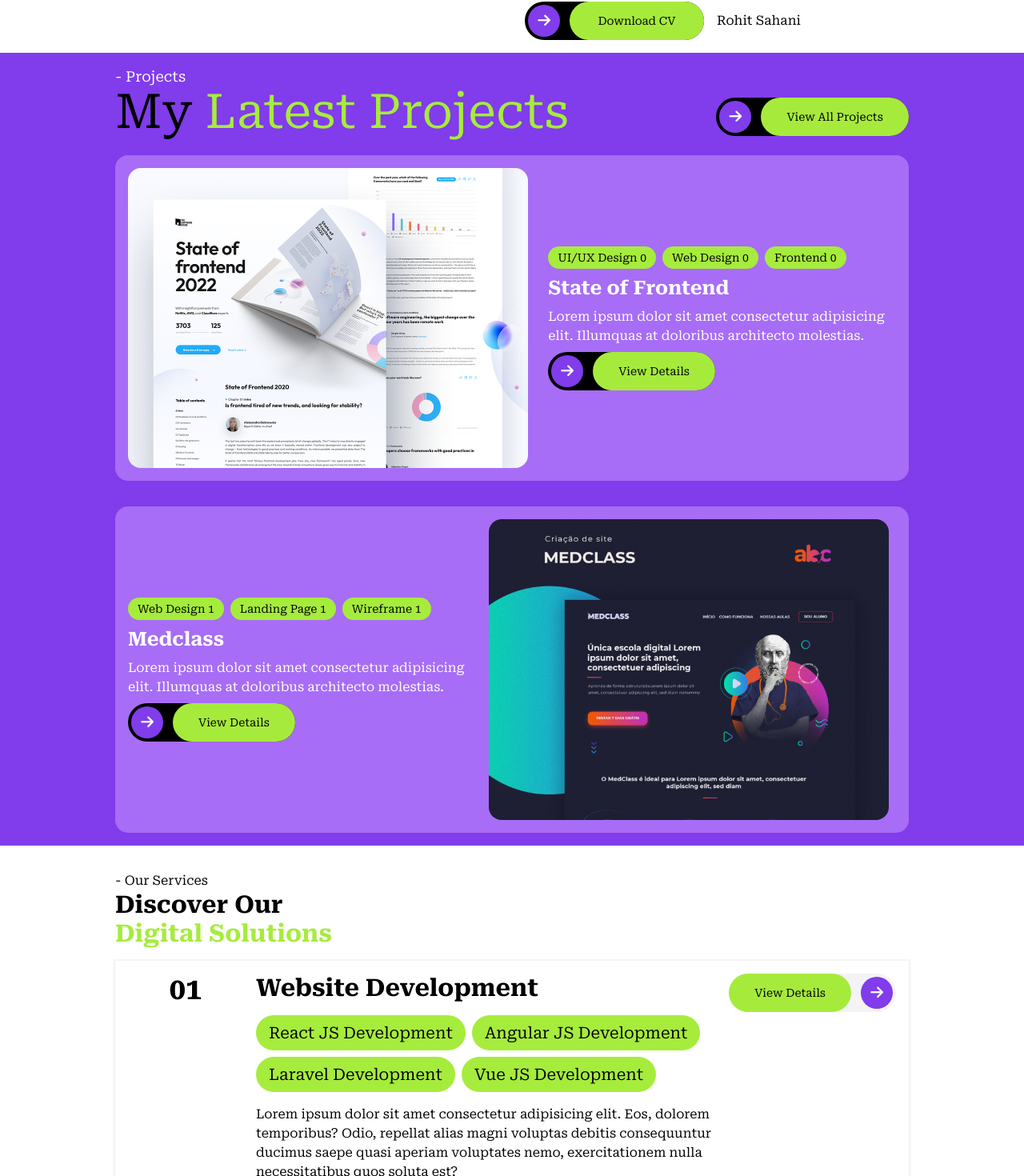
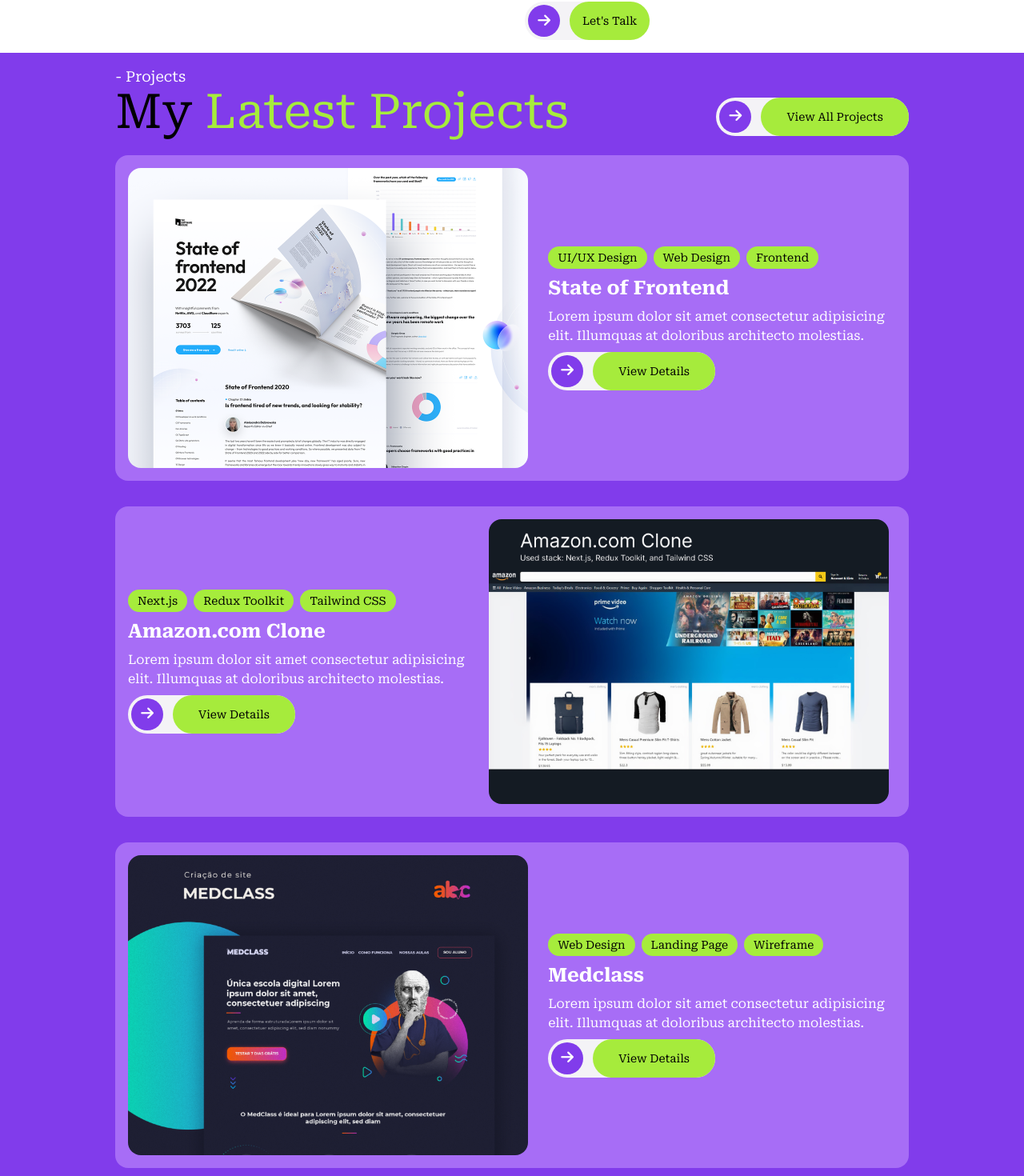
Before and after one commit to sahanirohit/rohitsahani, a Next.js app: page /about in a window 1280 px wide. Shown: the part 994-2464 px from the top of the page at 80% size. Built offline with nearby package versions, Linux system fonts and the light colour scheme.

Commit message:
contact us page added

```diff
--- a/src/app/about/page.js
+++ b/src/app/about/page.js
@@ -36,7 +36,7 @@
         </div>
         <div className="">
           <button className="px-6 py-2 bg-lightgreen font-bold rounded-md shrink-0">
-            Hire Me
+            <Link href="https://wa.me/918957912038">Hire Me</Link>
           </button>
         </div>
         <div className="flex justify-between bg-purple p-8 text-white flex-wrap gap-4">
--- a/src/app/portfolio/page.js
+++ b/src/app/portfolio/page.js
@@ -20,9 +20,9 @@
           My Portfolio
         </h1>
         <div className="">
-          <ul className="flex gap-8 justify-center font-semibold">
+          <ul className="flex sm:gap-8 gap-2 flex-wrap sm:justify-center font-semibold">
             {filterCategories.map((categories, index) => (
-              <li className="" key={index}>
+              <li className=" shrink-0" key={index}>
                 <Link href="#">{categories}</Link>
               </li>
             ))}
--- a/src/app/services/page.js
+++ b/src/app/services/page.js
@@ -53,21 +53,21 @@
     <>
       <Navbar />
       <div className="mx-auto max-w-screen-lg w-full px-4 space-y-4 sm:px-6 lg:px-4 py-4 mt-6">
-        <h1 className="text-5xl font-semibold text-center">
+        <h1 className="sm:text-5xl text-3xl font-semibold text-center">
           Explore <span className=" text-lightgreen">My Offerings</span> for You
         </h1>
-        <p className="text-center mx-28">
+        <p className="text-center md:mx-28 text-sm sm:text-base">
           Embark on a Design Journey: Discovering Tailored Solutions Infused
           with Passion, Precision, and Purpose to Shape Tommorrow's Experiences
         </p>
         <div className="py-12 space-y-8">
           {serviceList.map((service, serviceIndex) => (
             <div
-              className="flex flex-col gap-6 md:flex-row "
+              className="flex flex-col gap-6 md:flex-row items-center "
               key={serviceIndex}>
               <div
-                className={`sm:h-full basis-1/2 h-56 relative w-full rounded-2xl ${
-                  serviceIndex % 2 == 0 ? "order-1" : "order-2"
+                className={`sm:h-full basis-1/2 h-56 relative rounded-2xl ${
+                  serviceIndex % 2 == 0 ? "md:order-1" : "md:order-2"
                 }`}>
                 <Image
                   src={service.imageURL} // Replace with your image path
@@ -81,7 +81,7 @@
               </div>
               <div
                 className={`space-y-4 basis-1/2 ${
-                  serviceIndex % 2 == 0 ? "order-2" : "order-1"
+                  serviceIndex % 2 == 0 ? "md:order-2" : "md:order-1"
                 }`}>
                 <h1 className="text-2xl font-semibold">{service.title}</h1>
                 {service.para.map((p, pIndex) => (
@@ -92,7 +92,7 @@
 
                 <div className="space-x-4">
                   <button className="px-4 text-sm rounded-md py-2 border-2 border-purple bg-purple text-white font-semibold">
-                    <Link href="#">Let's Talk</Link>
+                    <Link href="https://wa.me/918957912038">Let's Talk</Link>
                   </button>
                 </div>
               </div>
--- a/src/components/About.js
+++ b/src/components/About.js
@@ -1,3 +1,4 @@
+import Link from "next/link";
 import React from "react";
 
 const About = () => {
@@ -33,15 +34,15 @@
           </div>
         </div>
         <div className="flex w-full flex-col sm:flex-row justify-between sm:h-12 h-10 rounded-full gap-4 items-start sm:items-center">
-          <div className="bg-black flex rounded-full sm:w-1/2 h-full gap-2">
+          <div className="bg-grey flex rounded-full h-full gap-2">
             <div className="sm:w-10 sm:h-10 w-8 h-8 rounded-full shrink-0 bg-[#813CEB] m-1 flex items-center justify-center">
               <i className="fa-solid fa-arrow-right text-white text-lg"></i>
             </div>
-            <button className="bg-[#A6EB3C] px-6 h-full w-full rounded-full text-sm">
-              Download CV
+            <button className="bg-[#A6EB3C] px-4 h-full w-full rounded-full text-sm">
+              <Link href="https://wa.me/918957912038">Let's Talk</Link>
             </button>
           </div>
-          <h2 className="hidden sm:block w-1/2 shrink-0">Rohit Sahani</h2>
+          {/* <h2 className="hidden sm:block shrink-0">Rohit Sahani</h2> */}
         </div>
       </div>
     </div>
--- a/src/components/Hero.js
+++ b/src/components/Hero.js
@@ -23,7 +23,7 @@
               Portfolio
             </button>
             <button className="md:px-10 px-8 py-2 rounded-full ring-2 ring-lightgreen bg-lightgreen hover:bg-white hover:ring-lightgreen hover:text-purple duration-200 text-black font-medium">
-              Hire Me
+              <Link href="https://wa.me/918957912038">Hire Me</Link>
             </button>
           </div>
           <h2 className="text-2xl font-bold pt-4">Get in touch with us</h2>
--- a/src/components/Portfolio.js
+++ b/src/components/Portfolio.js
@@ -1,16 +1,26 @@
 import React from "react";
 import Image from "next/image";
+import Link from "next/link";
 
 const portfolioData = [
   {
     imageURL: "/project1.png",
     tags: ["UI/UX Design", "Web Design", "Frontend"],
+    projectURL: "#",
     title: "State of Frontend",
+    para: "Lorem ipsum dolor sit amet consectetur adipisicing elit. Illumquas at doloribus architecto molestias.",
+  },
+  {
+    imageURL: "/amazon-clone.jpg",
+    tags: ["Next.js", "Redux Toolkit", "Tailwind CSS"],
+    projectURL: "https://amazon-five-gamma.vercel.app/",
+    title: "Amazon.com Clone",
     para: "Lorem ipsum dolor sit amet consectetur adipisicing elit. Illumquas at doloribus architecto molestias.",
   },
   {
     imageURL: "/project2.png",
     tags: ["Web Design", "Landing Page", "Wireframe"],
+    projectURL: "#",
     title: "Medclass",
     para: "Lorem ipsum dolor sit amet consectetur adipisicing elit. Illumquas at doloribus architecto molestias.",
   },
@@ -27,12 +37,14 @@
               My <span className="text-lightgreen">Latest Projects</span>
             </h1>
           </div>
-          <div className="bg-black flex rounded-full shrink-0 sm:h-12 h-10 gap-2">
+          <div className="bg-grey flex rounded-full shrink-0 sm:h-12 h-10 gap-2">
             <div className="sm:w-10 sm:h-10 w-8 h-8 rounded-full shrink-0 bg-[#813CEB] m-1 flex items-center justify-center">
-              <i className="fa-solid fa-arrow-right text-white text-lg"></i>
+              <Link href="/portfolio">
+                <i className="fa-solid fa-arrow-right text-white text-lg"></i>
+              </Link>
             </div>
             <button className="bg-[#A6EB3C] h-full w-full rounded-full px-8 text-sm">
-              View All Projects
+              <Link href="/portfolio">View All Projects</Link>
             </button>
           </div>
         </div>
@@ -43,9 +55,9 @@
               className={`flex bg-lightpurple p-4 rounded-2xl w-full h-full gap-4 flex-col items-center sm:min-h-96 sm:flex-row xl:max-w-screen-lg xl:mx-auto mt-6`}>
               <div
                 className={`w-full h-full ${
-                  index % 2 == 0 ? "order-1" : "order-2"
+                  index % 2 == 0 ? "sm:order-1" : "sm:order-2"
                 }`}>
-                <div className={`sm:h-full h-56 relative w-full rounded-2xl`}>
+                <div className={`relative w-full rounded-2xl`}>
                   <Image
                     src={portfolio.imageURL} // Replace with your image path
                     alt="Descriptive alt text"
@@ -59,14 +71,14 @@
               </div>
               <div
                 className={`space-y-2 h-full  ${
-                  index % 2 == 0 ? "order-2" : "order-1"
+                  index % 2 == 0 ? "sm:order-2" : "sm:order-1"
                 }`}>
                 <div className="flex items-start flex-wrap gap-2">
                   {portfolio.tags.map((tag, tagIndex) => (
                     <span
                       key={tagIndex}
                       className="bg-lightgreen px-3 rounded-full text-sm py-1 shrink-0">
-                      {tag} {index}
+                      {tag}
                     </span>
                   ))}
                 </div>
@@ -75,12 +87,14 @@
                 </h1>
                 <p className="text-white">{portfolio.para}</p>
                 <div className="">
-                  <div className="bg-black inline-flex rounded-full sm:h-12 h-10 gap-2">
+                  <div className="bg-grey inline-flex rounded-full sm:h-12 h-10 gap-2">
                     <div className="sm:w-10 sm:h-10 w-8 h-8 rounded-full shrink-0 bg-[#813CEB] m-1 flex items-center justify-center">
-                      <i className="fa-solid fa-arrow-right text-white text-lg"></i>
+                      <Link href={portfolio.projectURL}>
+                        <i className="fa-solid fa-arrow-right text-white text-lg"></i>
+                      </Link>
                     </div>
                     <button className="bg-[#A6EB3C] h-full w-auto rounded-full px-8 text-sm">
-                      View Details
+                      <Link href={portfolio.projectURL}>View Details</Link>
                     </button>
                   </div>
                 </div>
--- a/src/components/Service.js
+++ b/src/components/Service.js
@@ -1,34 +1,36 @@
 import React from "react";
 import Image from "next/image";
+import Link from "next/link";
 
 const serviceData = [
   {
     serial: 1,
-    title: "Website Development",
+    imageURL: "/frontend_service.jpg",
+    title: "Web Development Services",
     tags: [
       "React JS Development",
       "Angular JS Development",
       "Laravel Development",
       "Vue JS Development",
     ],
-    para: "Lorem ipsum dolor sit amet consectetur adipisicing elit. Eos, dolorem temporibus? Odio, repellat alias magni voluptas debitis consequuntur ducimus saepe quasi aperiam voluptates nemo, exercitationem nulla necessitatibus quos soluta est?",
-    imageURL: "/frontend_service.jpg",
+    para: "Bring your online vision to life with our professional web development services. Our experienced developers specialize in creating robust, responsive, and high-performing websites tailored to your specific needs. From e-commerce platforms to dynamic web applications, we build solutions that are not only visually appealing but also optimized for speed, security, and scalability.",
   },
   {
     serial: 2,
-    title: "Mobile App Development",
+    imageURL: "/mobile-app-design.jpg",
+    title: "Mobile App Design Services",
     tags: [
       "Android App Development",
       "iOS App Development",
       "Flutter App Development",
       "React Native App Development",
     ],
-    para: "Lorem ipsum dolor sit amet consectetur adipisicing elit. Eos, dolorem temporibus? Odio, repellat alias magni voluptas debitis consequuntur ducimus saepe quasi aperiam voluptates nemo, exercitationem nulla necessitatibus quos soluta est?",
-    imageURL: "/frontend_service.jpg",
+    para: "Transform your ideas into engaging mobile experiences with our innovative mobile app design services. Our team of talented designers excels in creating intuitive, user-centric app interfaces that captivate users and enhance usability. From concept to final design, we focus on aesthetics, functionality, and seamless navigation to deliver apps that stand out in the competitive mobile landscape.",
   },
   {
     serial: 3,
-    title: "UI/UX Design",
+    imageURL: "/user-interface-design.jpg",
+    title: "User Interface Design Services",
     tags: [
       "User Research",
       "User Persona",
@@ -37,12 +39,12 @@
       "Prototyping",
       "Visual Design",
     ],
-    para: "Lorem ipsum dolor sit amet consectetur adipisicing elit. Eos, dolorem temporibus? Odio, repellat alias magni voluptas debitis consequuntur ducimus saepe quasi aperiam voluptates nemo, exercitationem nulla necessitatibus quos soluta est?",
-    imageURL: "/frontend_service.jpg",
+    para: "Enhance your digital presence with our expert user interface design services. Our skilled designers specialize in creating intuitive, user-friendly interfaces that ensure a seamless and engaging experience for your audience. From web applications to mobile apps, we focus on usability, aesthetics, and functionality to deliver designs that not only look stunning but also enhance user satisfaction.",
   },
   {
     serial: 4,
-    title: "Graphic Design",
+    imageURL: "/graphic-design-service.jpg",
+    title: "Expert Graphic Design Services",
     tags: [
       "Packaging Design",
       "Infographic Design",
@@ -51,8 +53,7 @@
       "Print Design",
       "Digital Design",
     ],
-    para: "Lorem ipsum dolor sit amet consectetur adipisicing elit. Eos, dolorem temporibus? Odio, repellat alias magni voluptas debitis consequuntur ducimus saepe quasi aperiam voluptates nemo, exercitationem nulla necessitatibus quos soluta est?",
-    imageURL: "/frontend_service.jpg",
+    para: "Elevate your brand with our professional graphic design services. Our team of creative experts specializes in crafting visually captivating designs that communicate your message with clarity and impact. Whether you need a striking logo, engaging social media graphics, or eye-catching marketing materials, we deliver customized solutions that make your business stand out.",
   },
 ];
 
@@ -68,7 +69,7 @@
         {serviceData.map((service, serviceIndex) => (
           <div
             key={serviceIndex}
-            className="flex justify-between group md:flex-row flex-col gap-4 bg-white shadow-md ring-2 ring-grey mt-4 items-start p-4">
+            className="flex justify-between rounded-xl overflow-hidden group md:flex-row flex-col gap-4 bg-white shadow-md ring-2 ring-grey mt-4 items-start p-4">
             <div className="min-w-36 md:text-center">
               <h2 className="md:text-4xl text-2xl font-bold">
                 0{service.serial}
@@ -78,22 +79,25 @@
               <h1 className="md:text-3xl text-2xl font-bold">
                 {service.title}
               </h1>
-              <div className="flex flex-wrap gap-2 md:text-xl text-sm">
+              <div className="flex flex-wrap gap-2 text-sm">
                 {service.tags.map((tag, tagIndex) => (
                   <span
                     key={tagIndex}
-                    className="bg-lightgreen px-4 rounded-full py-2 shrink-0">
+                    className="bg-lightgreen px-3 rounded-full py-1 shrink-0">
                     {tag}
                   </span>
                 ))}
               </div>
-              <p className="md:text-base text-sm">{service.para}</p>
+              <p className="md:text-base text-sm group-hover:translate-x-0 group-hover:opacity-100 opacity-0 translate-x-full h-0 group-hover:h-full transition-all">
+                {service.para}
+              </p>
               {/* <div className="w-full h-full"> */}
-              <div className="group-hover:h-48 md:group-hover:h-96 overflow-hidden duration-500 group-hover:translate-y-0 group-hover:opacity-100 opacity-0 translate-y-full relative w-full rounded-2xl">
+              <div className="overflow-hidden duration-500 group-hover:translate-x-0 group-hover:opacity-100 opacity-0 translate-x-full h-0 group-hover:h-full transition-all w-full rounded-2xl">
                 <Image
                   src={service.imageURL} // Replace with your image path
                   alt="Descriptive alt text"
-                  layout="fill"
+                  width={500}
+                  height={350}
                   loading="lazy"
                   className=" rounded-2xl md:bg-contain bg-cover"
                 />
@@ -103,10 +107,12 @@
             <div className="">
               <div className="bg-grey inline-flex rounded-full sm:h-12 h-10 gap-2">
                 <button className="bg-[#A6EB3C] h-full w-auto rounded-full px-8 text-sm">
-                  View Details
+                  <Link href="/services">View Details</Link>
                 </button>
                 <div className="sm:w-10 sm:h-10 w-8 h-8 rounded-full shrink-0 bg-[#813CEB] m-1 flex items-center justify-center">
-                  <i className="fa-solid fa-arrow-right text-white text-lg"></i>
+                  <Link href="/services">
+                    <i className="fa-solid fa-arrow-right text-white text-lg"></i>
+                  </Link>
                 </div>
               </div>
             </div>
```
Also changed, not shown: src/app/contact/page.js (added, +18 -0 lines), public/amazon-clone.jpg (added).
